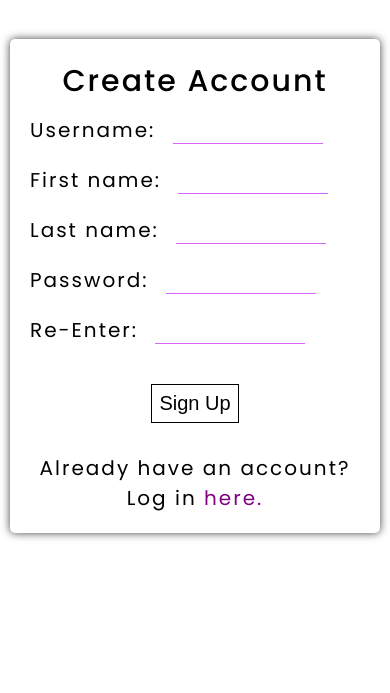
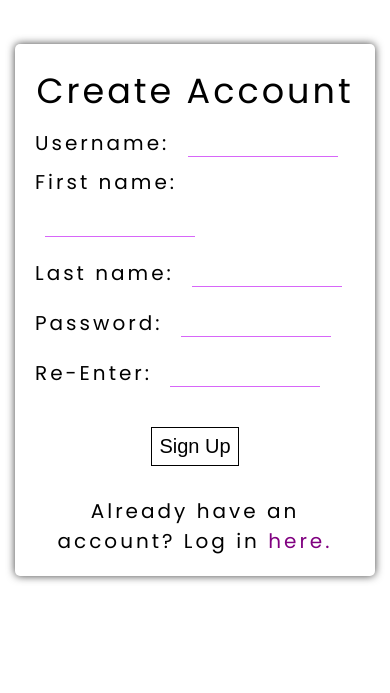
Before and after one commit to aanu1143/chat-app, a Django app: page /users/signup/ in a window 390 px wide. Shown: the part 151-844 px from the top of the page. Run offline with Django 3.2, Linux system fonts and the light colour scheme.

Commit message:
some ui fix

```diff
--- a/docker-compose.yml
+++ b/docker-compose.yml
@@ -5,6 +5,8 @@
             context: .
             dockerfile: ./compose/local/Dockerfile
         command: /start
+        depends_on:
+            - redis
         volumes:
             - .:/code
         ports:
--- a/requirements/local.txt
+++ b/requirements/local.txt
@@ -11,7 +11,6 @@
 django-environ==0.4.5  # https://github.com/joke2k/django-environ
 django-model-utils==4.0.0  # https://github.com/jazzband/django-model-utils
 django-allauth==0.42.0  # https://github.com/pennersr/django-allauth
-django-crispy-forms==1.9.1  # https://github.com/django-crispy-forms/django-crispy-forms
 django-redis==4.12.1  # https://github.com/jazzband/django-redis
 
 
--- a/static/resp.css
+++ b/static/resp.css
@@ -6,6 +6,14 @@
     }
     .nav {
         height: 150px;
+    }
+
+    .logo {
+        font-size: 17px;
+    }
+
+    .detail a{
+        font-size: 17px;
     }
     .main {
         position: absolute;
@@ -24,7 +32,7 @@
         max-height: 800px;
     }
     .logincontainer {
-        margin: 10px;
+        margin: 15px;
     }
     .loginclass {
         margin-top: 30px;
--- a/static/style.css
+++ b/static/style.css
@@ -170,7 +170,7 @@
 
 .loginclass p{
     font-size: 20px;
-    letter-spacing: 2px;
+    letter-spacing: 3px;
 }
 
 .btn {
--- a/templates/index.html
+++ b/templates/index.html
@@ -10,9 +10,9 @@
         <div class="chat-container" id="chat">
             <div class="side-panel" id="user-list">
                 <div class="user-detail">
-                    <img src="{% static 'avatar.png' %}" alt="error">
+                    <img src="https://i.ibb.co/pWFs88n/avatar.png" alt="error">
                     <p style="border: 0; font-size: 20px; cursor: pointer;" id="name">{{ user.first_name }} {{ user.last_name }}</p>
-                    <span class="resp-list" id="resp"><img src="{% static 'add.png' %}" alt=""></span>
+                    <span class="resp-list" id="resp"><img src="https://i.ibb.co/FhCbnZP/add.png" alt="error"></span>
                 </div>
                 <div class="logout">
                     <a href="{% url 'logout' %}">Log out</a>
@@ -32,7 +32,7 @@
                     </div>
                     <div class="input">
                         <input type="text" size="100" id="chat-message-input" placeholder="Type message here...">
-                        <img src="{% static 'send.svg' %}" id="chat-message-submit" alt="error">
+                        <img src="https://i.ibb.co/4mYCrCv/send.png" id="chat-message-submit" alt="error">
                         <!-- <input id="chat-message-submit" type="button" value="Send"> -->
                     </div>
                 </div>
--- a/templates/registration/login.html
+++ b/templates/registration/login.html
@@ -5,7 +5,7 @@
 {% block content %}
 <div class="logincontainer">
         <div class="loginclass">
-            <p style="text-align: center; font-size: 30px; font-weight: 500;">Welcome Back!</p>
+            <p style="text-align: center; font-size: 35px;">Welcome Back!</p>
             <form method="post" class="loginform">
                 {% csrf_token %}
                 {{ form.as_p }}
--- a/templates/signup.html
+++ b/templates/signup.html
@@ -6,7 +6,7 @@
 {% block content %}
 <div class="logincontainer">
         <div class="loginclass">
-            <p style="text-align: center; font-size: 30px; font-weight: 500;">Create Account</p>
+            <p style="text-align: center; font-size: 35px;">Create Account</p>
             <form method="post" class="signupform">
                 {% csrf_token %}
                 {{ form.as_p }}
```
Also changed, not shown: db.sqlite3, static/add.png (deleted), static/avatar.png (deleted), static/send.svg (deleted).
